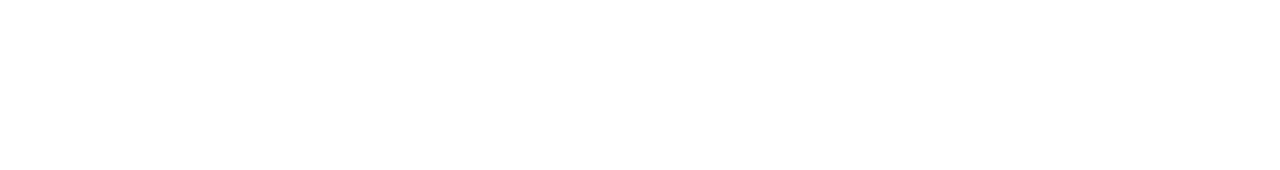
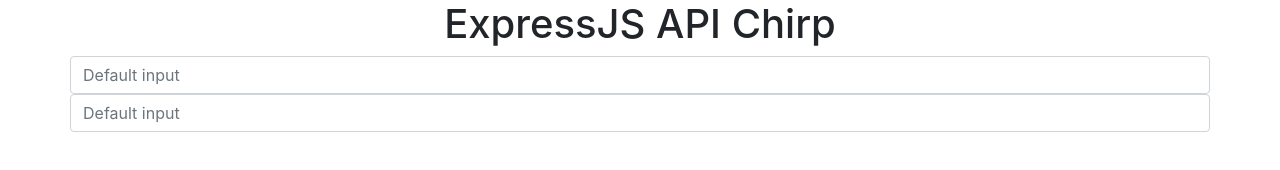
Before and after one commit to zishanali06/ExpressJS-API, a website: page client/index.html in a window 1280 px wide. Drawn offline with nearby package versions, Linux system fonts and the light colour scheme.

Commit message:
doing advanced

```diff
--- a/client/index.html
+++ b/client/index.html
@@ -4,11 +4,20 @@
     <meta charset="UTF-8">
     <meta name="viewport" content="width=device-width, initial-scale=1.0">
     <meta http-equiv="X-UA-Compatible" content="ie=edge">
-    <title>Document</title>
+    <title>ExpressJS API Chirp</title>
+    <script src="https://code.jquery.com/jquery-latest.min.js" type="text/javascript"></script>
+    <link rel="stylesheet" href="https://stackpath.bootstrapcdn.com/bootstrap/4.3.1/css/bootstrap.min.css"
+        integrity="sha384-ggOyR0iXCbMQv3Xipma34MD+dH/1fQ784/j6cY/iJTQUOhcWr7x9JvoRxT2MZw1T" crossorigin="anonymous">
     <link rel="stylesheet" href="styles.css">
 </head>
 <body>
-
+    <div class="container">
+        <div class="row text-center"><h1 class="col-12">ExpressJS API Chirp</h1></div>
+        <div class="row">
+            <input class="form-control" type="text" placeholder="Default input">
+            <input class="form-control" type="text" placeholder="Default input">
+        </div>
+    </div>
     <!-- my script tag -->
     <script src="app.js"></script>
 </body>
--- a/server/server.js
+++ b/server/server.js
@@ -1,6 +1,7 @@
 let express = require('express');
 let cors = require('cors');
 let app = express();
+let path = require('path');
 let indexRouter = require('./routes');
 
 app.use(cors());
@@ -8,4 +9,6 @@
 
 app.use('/api', indexRouter);
 
+app.use(express.static(path.join(__dirname, "../client")));
+
 app.listen(3000);
```
